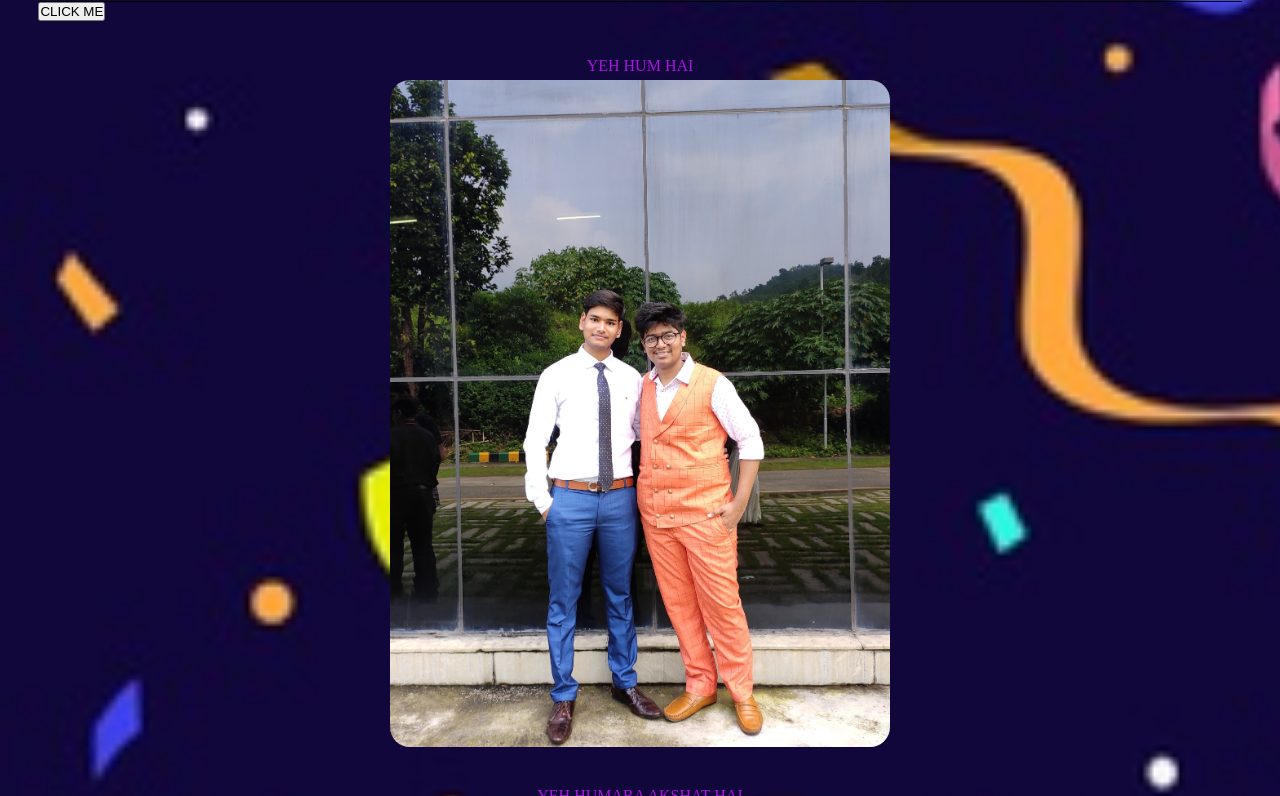
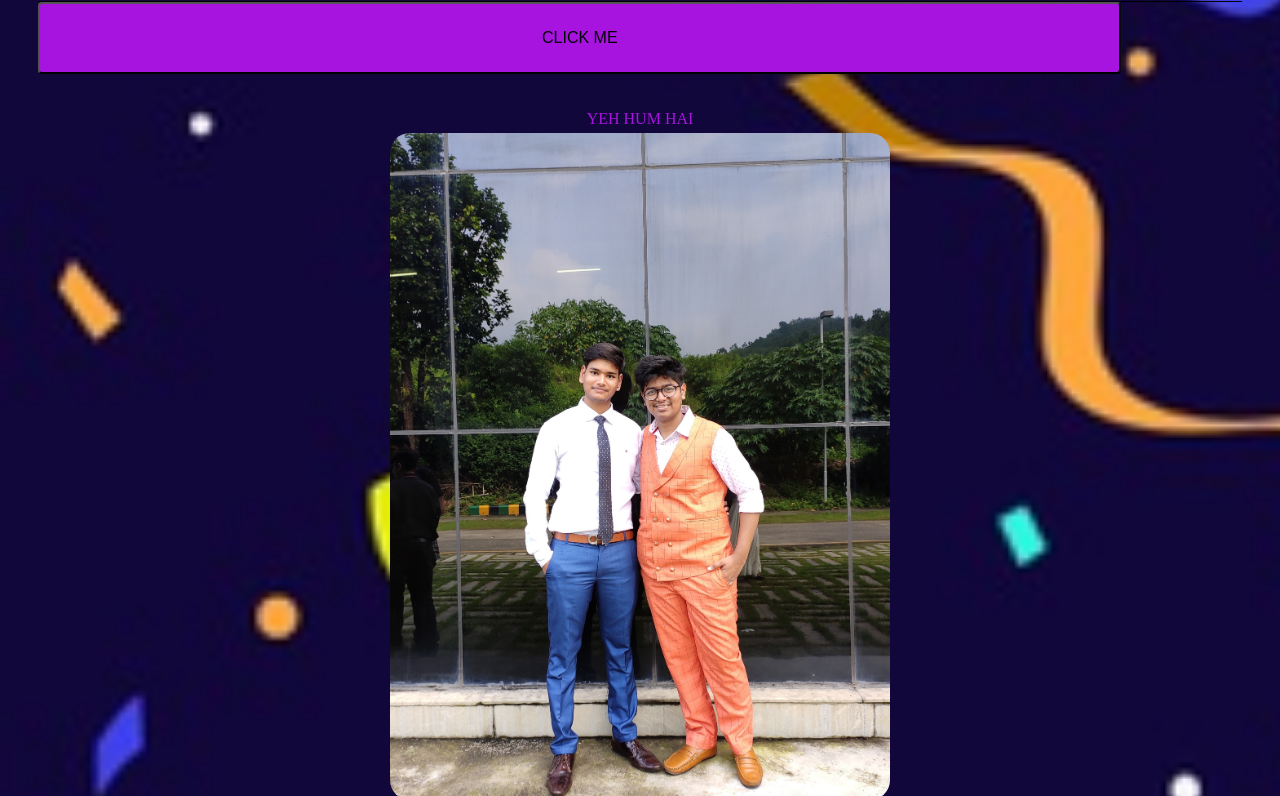
Before and after one commit to PHAGUN-JAIN/yoo, a plain HTML site: page index.html in a window 1280 px wide. Shown: the part 129-925 px from the top of the page. Drawn offline with Linux system fonts and the light colour scheme.

Commit message:
Update style.css

```diff
--- a/style.css
+++ b/style.css
@@ -48,3 +48,15 @@ header{
     margin-top: 5px;
     z-index: 7;
 }
+button {
+    padding: 25px;
+    border-radius: 4px;
+    width:90%;
+    align-items: center;
+    text-align: center;
+    margin: 0 auto;
+    font-size: medium;
+    size: 20px;
+
+    background-color:#a714e0 ;
+}
```
